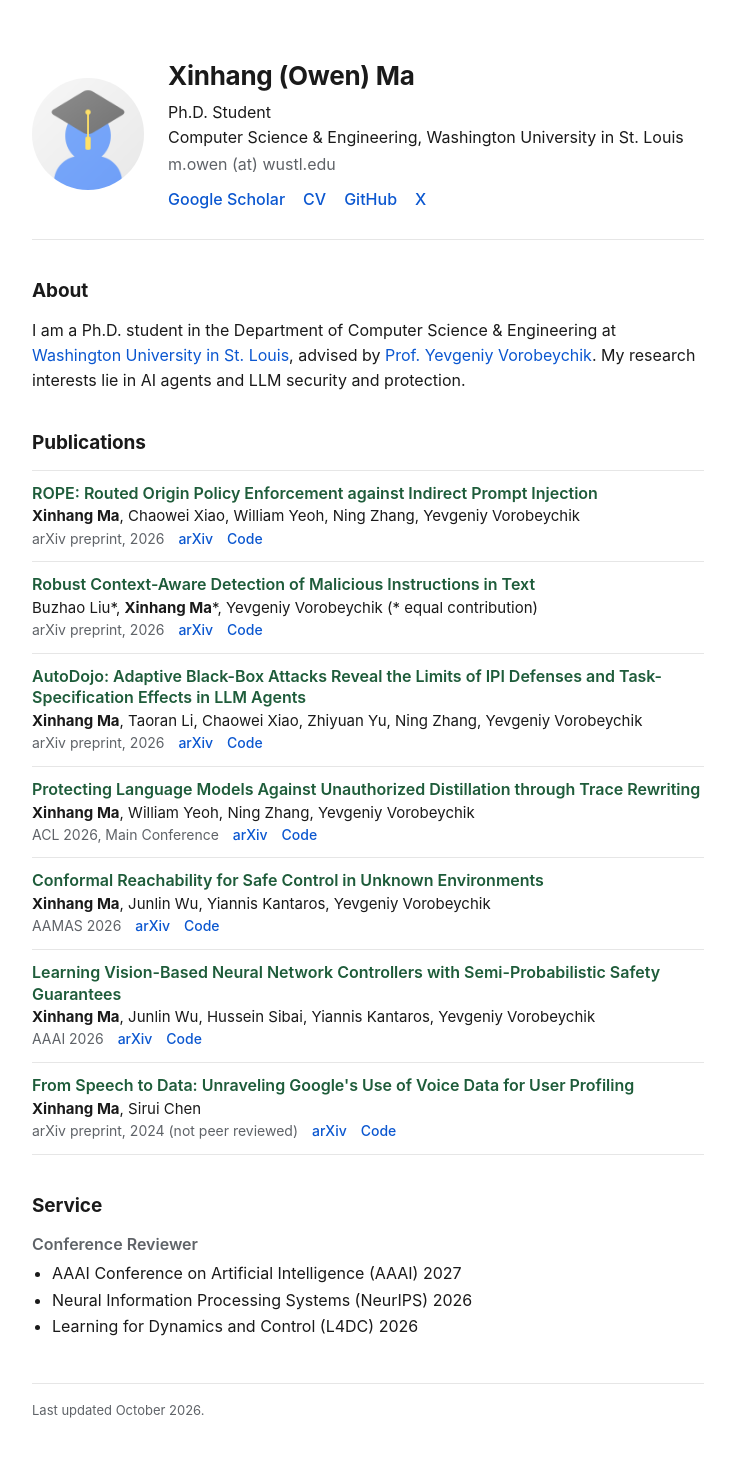
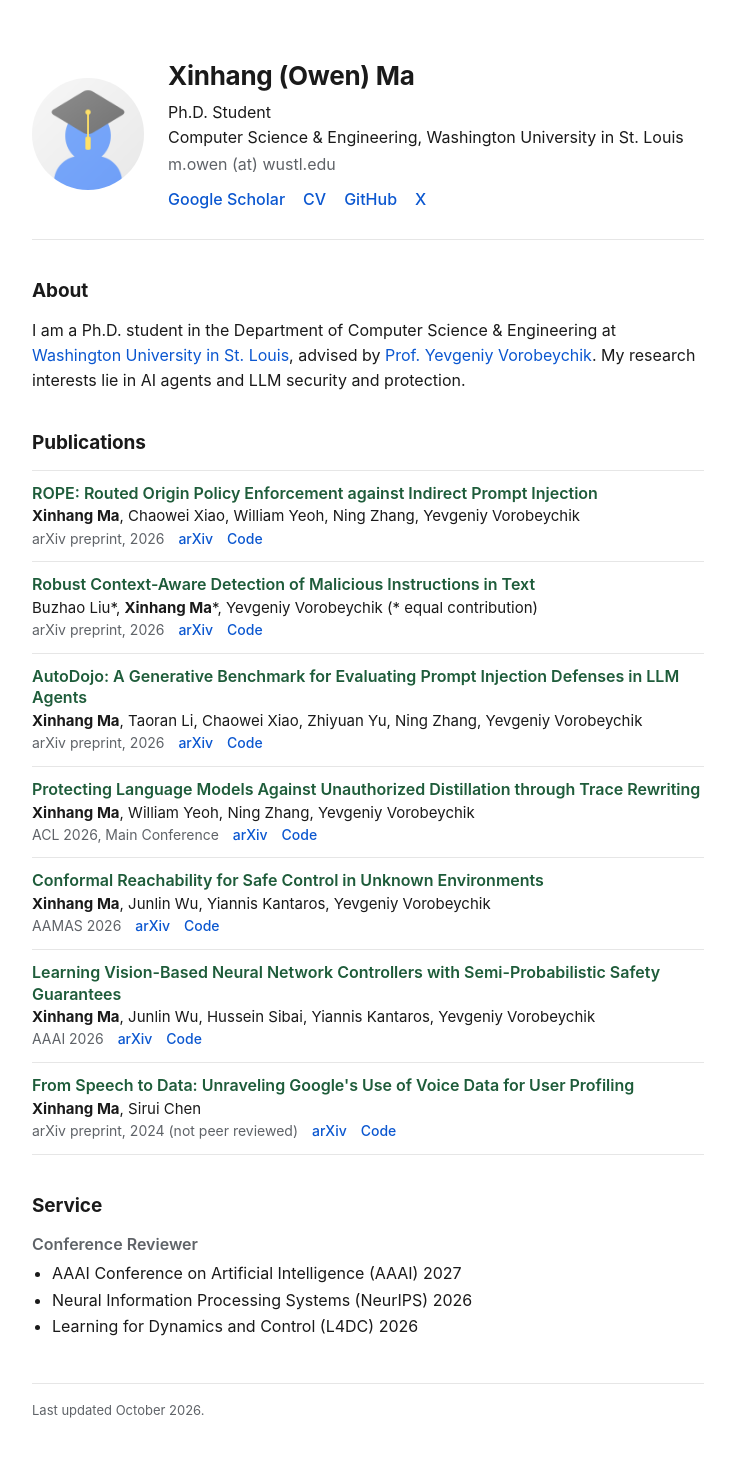
Before and after one commit to xhOwenMa/xhOwenMa.github.io, a Jekyll site: the page built from index.html, in a window 1280 px wide. Shown: the whole page, without its empty margins (272-1007 px from the left). Built offline with Jekyll 4.4.1, drawn with Linux system fonts in a browser that asks for light colours.

Commit message:
Update AutoDojo title to match arXiv v3
Co-Authored-By: Claude Sonnet 5.5 <noreply@anthropic.com>

```diff
--- a/_data/publications.yml
+++ b/_data/publications.yml
@@ -15,7 +15,7 @@ main:
     arxiv: https://arxiv.org/abs/2608.05430
     code: https://github.com/tavia-liu/CAD
 
-  - title: "AutoDojo: Adaptive Black-Box Attacks Reveal the Limits of IPI Defenses and Task-Specification Effects in LLM Agents"
+  - title: "AutoDojo: A Generative Benchmark for Evaluating Prompt Injection Defenses in LLM Agents"
     authors: <strong>Xinhang Ma</strong>, Taoran Li, Chaowei Xiao, Zhiyuan Yu, Ning Zhang, Yevgeniy Vorobeychik
     conference: arXiv preprint, 2026
     arxiv: https://arxiv.org/abs/2606.15057
```
Also changed, not shown: 2 other files.
